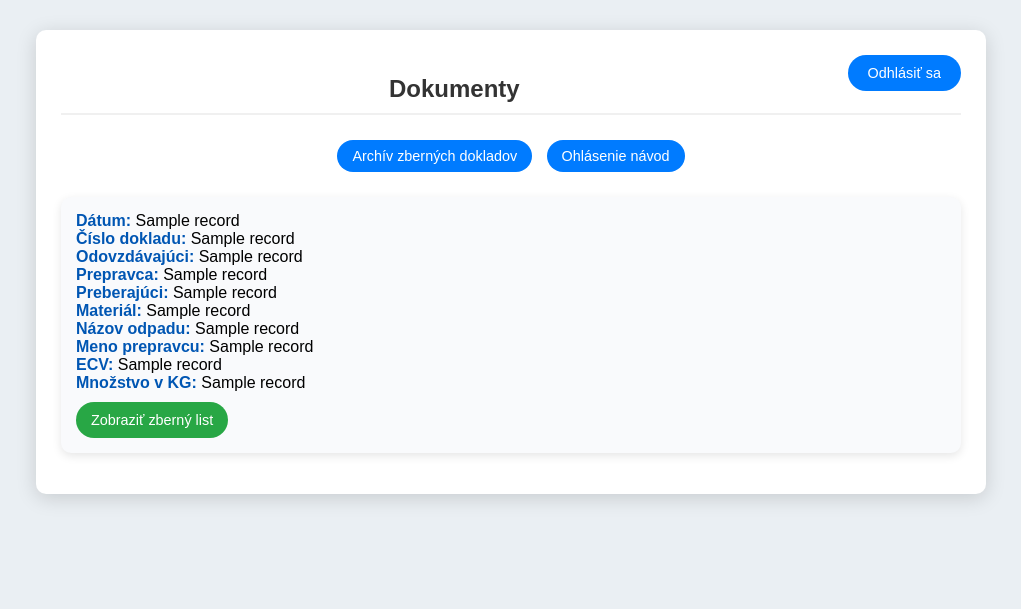
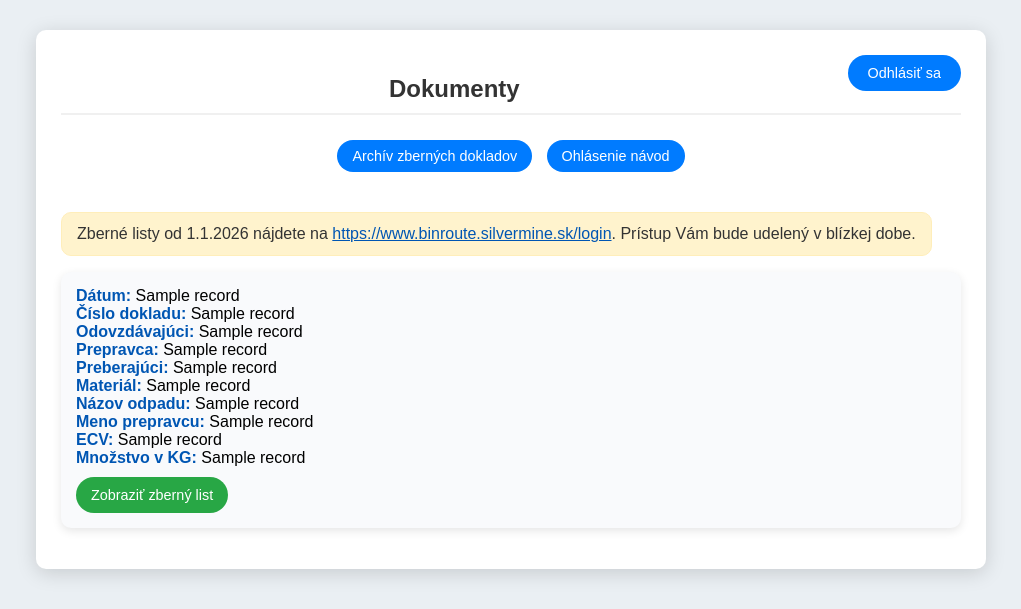
Before and after one commit to silverminesro/silverapp, a Flask app: template templates/personal_page.html in a window 1280 px wide. Shown: the top 609 px of the page, without its empty margins (129-1150 px from the left). Run offline with Flask 3, Linux system fonts and the light colour scheme; the template is opened without the code that fills it: most values are stand-ins (such as "Sample title", 1, 10 or a date in 2020); some libraries are stand-ins or nearby versions.

Commit message:
Add files via upload

```diff
--- a/templates/personal_page.html
+++ b/templates/personal_page.html
@@ -135,6 +135,23 @@
                 transform: rotate(360deg);
             }
         }
+
+        .info-message {
+            margin-top: 15px;
+            display: inline-block;
+            background-color: #fff3cd;
+            border: 1px solid #ffeeba;
+            color: #333333;
+            padding: 10px 15px;
+            border-radius: 10px;
+            font-size: 1.0em;
+            line-height: 1.35;
+        }
+        .info-message a {
+            color: #0056b3;
+            text-decoration: underline;
+        }
+
     </style>
 </head>
 <body>
@@ -154,7 +171,7 @@
             <!-- Podmienené tlačidlo pre potvrdenie 2024 -->
             <a href="https://www.isoh.gov.sk/uvod/zivotna-situacia-ohlasenie/INFORMACIE-K-PODANIU-Ohlasenia-o-vzniku-odpadu-a-nakladani-s-nim" class="stats-btn" target="_blank" rel="noopener noreferrer" >Ohlásenie návod</a>
 {% if has_data %}
-    <a href="{{ url_for('show_potvrdenie_rok_2024', user_id=user_info[0]) }}" class="stats-btn">Zobraziť potvrdenie 2024</a>
+    <!--<a href="{{ url_for('show_potvrdenie_rok_2024', user_id=user_info[0]) }}" class="stats-btn">Zobraziť potvrdenie 2024</a> -->
 
 {% endif %}
 
@@ -164,6 +181,14 @@
               <!--<a href="{{ url_for('show_potvrdenie_rok_2024', user_id=user_info[0]) }}" class="stats-btn">Zobraziť Potvrdenie 2024</a>-->
               <!-- <a href="{{ url_for('payments', user_id=user_info[0]) }}" class="stats-btn">Úhrady</a> -->
         </div>
+
+
+        <div class="info-message">
+            Zberné listy od 1.1.2026 nájdete na
+            <a href="https://www.binroute.silvermine.sk/login" target="_blank" rel="noopener noreferrer">https://www.binroute.silvermine.sk/login</a>.
+            Prístup Vám bude udelený v blízkej dobe.
+        </div>
+
 
         <ul>
             {% for i in range(archive_records|length - 1, -1, -1) %}
```
